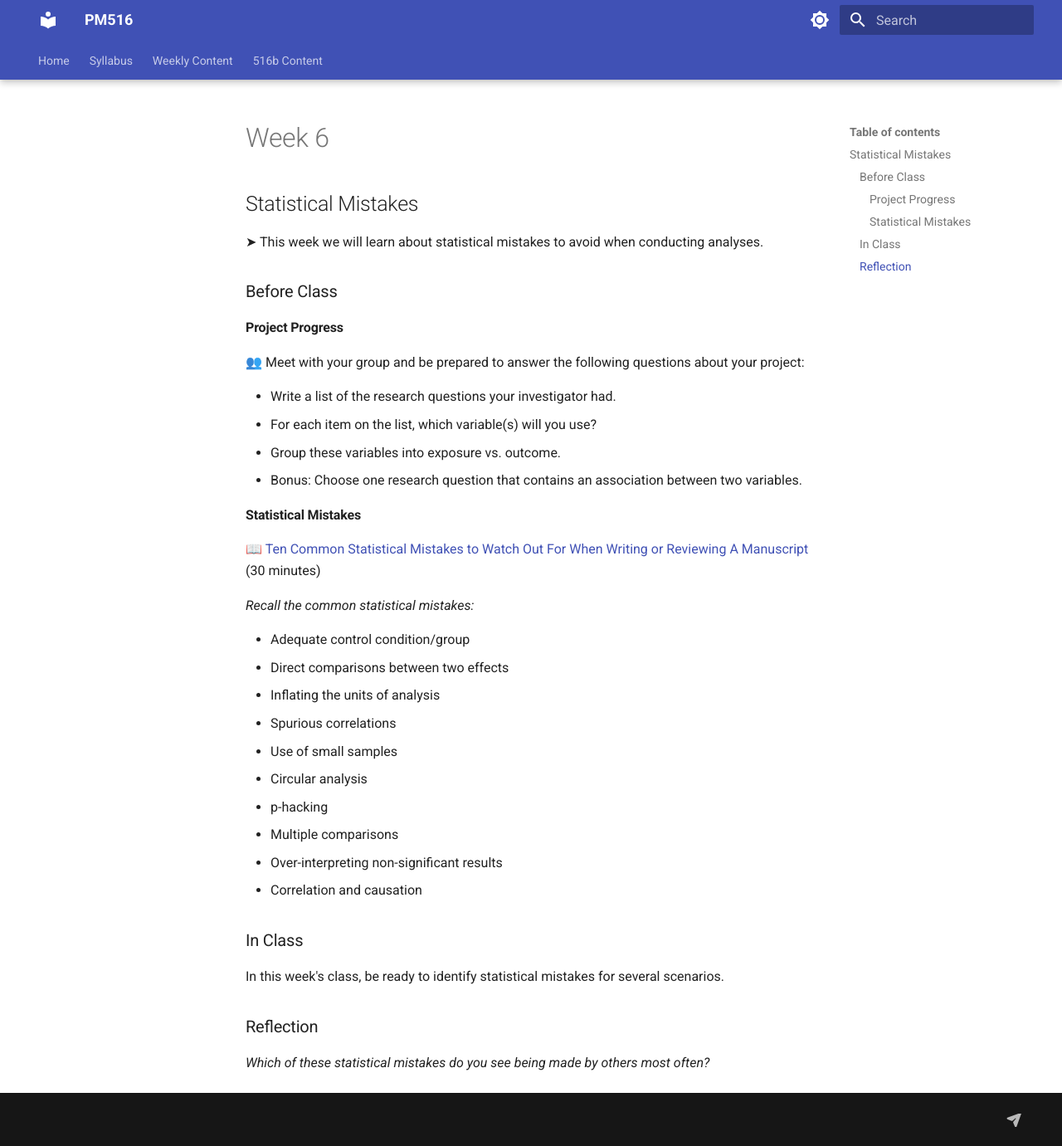
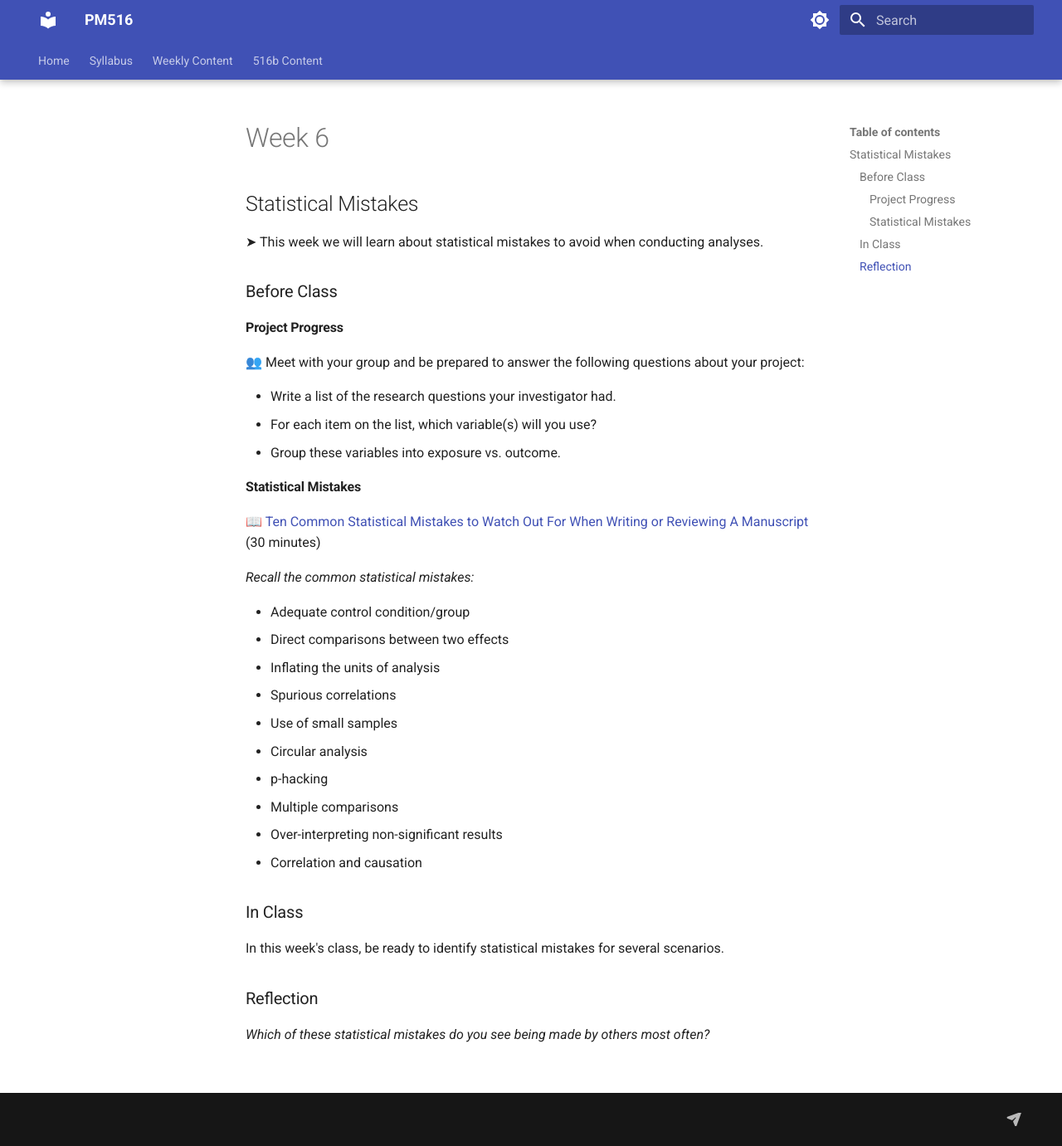
Before and after one commit to USCbiostats/PM516, an MkDocs documentation site: the page built from docs/week6.md, in a window 1280 px wide and 1381 px high. Shown: the whole window at 83% size. Built offline with MkDocs 1.6.1 and Material for MkDocs 9.7.7, drawn with Linux system fonts in a browser that asks for light colours; comment, search, counter and statistics services are not loaded.

Commit message:
Small week 6 tweak

```diff
--- a/docs/week6.md
+++ b/docs/week6.md
@@ -13,7 +13,6 @@
 * Write a list of the research questions your investigator had.
 * For each item on the list, which variable(s) will you use?
 * Group these variables into exposure vs. outcome.
-* Bonus: Choose one research question that contains an association between two variables.
 
 #### Statistical Mistakes
 
```
